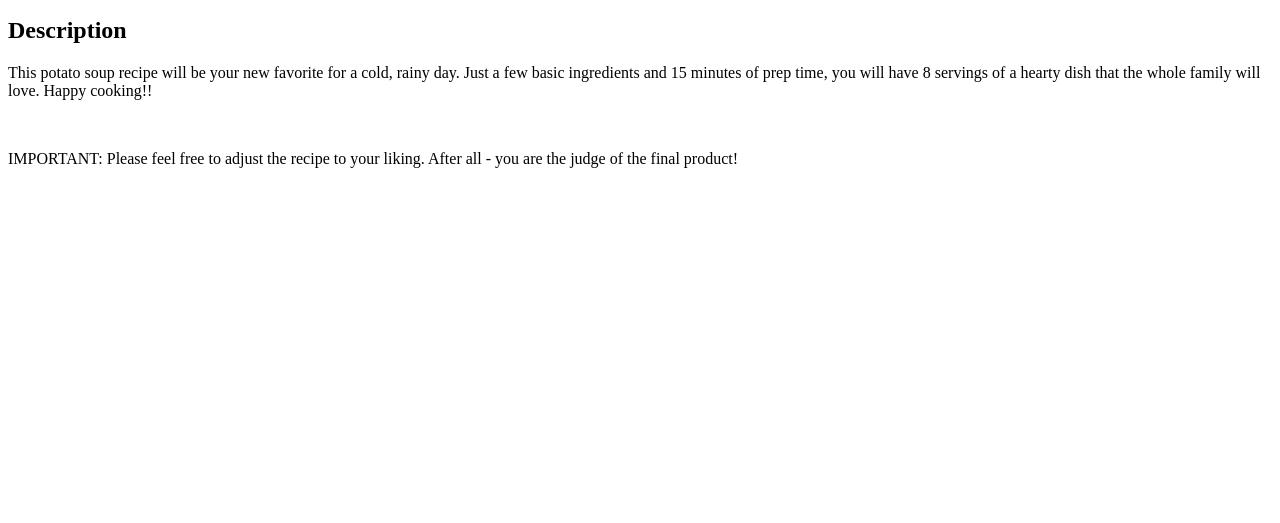
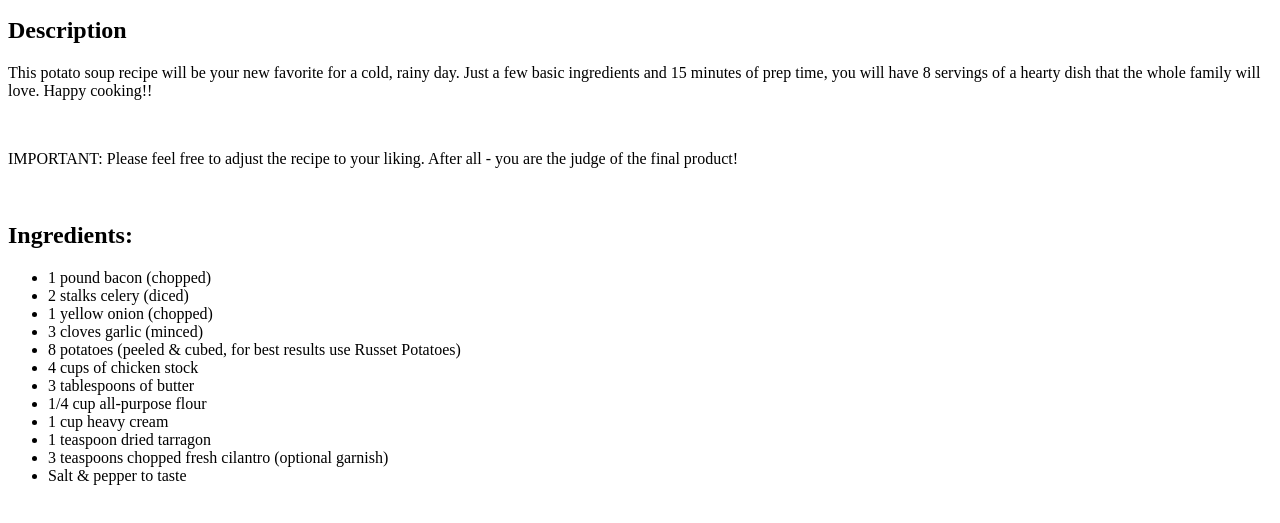
Before and after one commit to Cronk-Samantha/odin-recipes, a plain HTML site: page recipes/potatosoup.html in a window 1280 px wide. Shown: the part 127-650 px from the top of the page. Drawn offline with Linux system fonts and the light colour scheme.

Commit message:
Added ingredients list to the potato soup page.
Listed out the ingredients needed using an unordered
list and an h2 header after the description section.

```diff
--- a/recipes/potatosoup.html
+++ b/recipes/potatosoup.html
@@ -19,5 +19,21 @@
         <p>IMPORTANT: Please feel free to adjust the recipe to your liking.
             After all - you are the judge of the final product!
         </p>
+        <br>
+        <h2>Ingredients:</h2>
+        <ul>
+            <li>1 pound bacon (chopped)</li>
+            <li>2 stalks celery (diced)</li>
+            <li>1 yellow onion (chopped)</li>
+            <li>3 cloves garlic (minced)</li>
+            <li>8 potatoes (peeled & cubed, for best results use Russet Potatoes)</li>
+            <li>4 cups of chicken stock</li>
+            <li>3 tablespoons of butter</li>
+            <li>1/4 cup all-purpose flour</li>
+            <li>1 cup heavy cream</li>
+            <li>1 teaspoon dried tarragon</li>
+            <li>3 teaspoons chopped fresh cilantro (optional garnish)</li>
+            <li>Salt & pepper to taste</li>
+        </ul>
     </body>
 </html>
```
